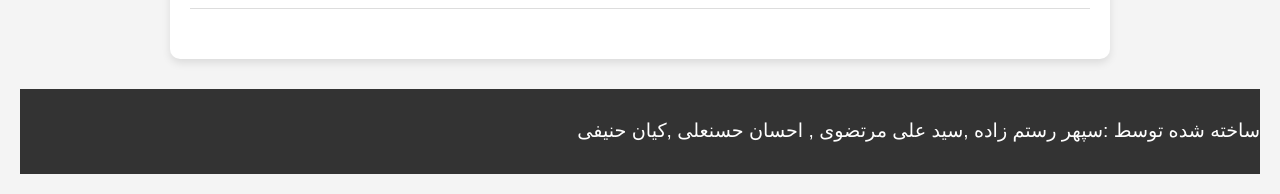
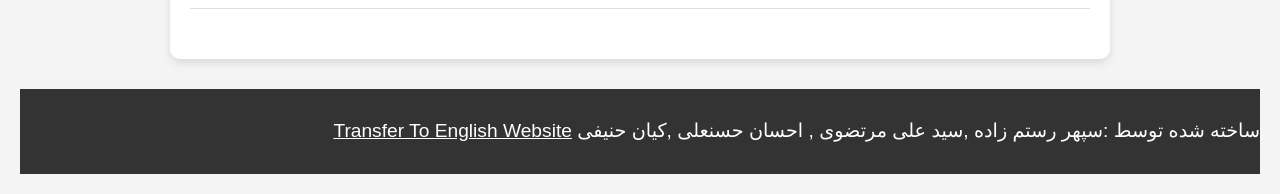
Before and after one commit to sephr13/TouristWebsiteIRen, a plain HTML site: page index.html in a window 1280 px wide. Shown: the part 5182-5376 px from the top of the page. Drawn offline with Linux system fonts and the light colour scheme.

Commit message:
Update index.html

```diff
--- a/index.html
+++ b/index.html
@@ -176,6 +176,7 @@
 
     <footer>
         <p class="hello">ساخته شده توسط :سپهر رستم زاده ,سید علی مرتضوی , احسان حسنعلی ,کیان حنیفی
+        <a href="https://sephr13.github.io/TouristWebsiteIR/" style="color: white;">Transfer To English Website</a>
 
         </p>
     </footer>
```
